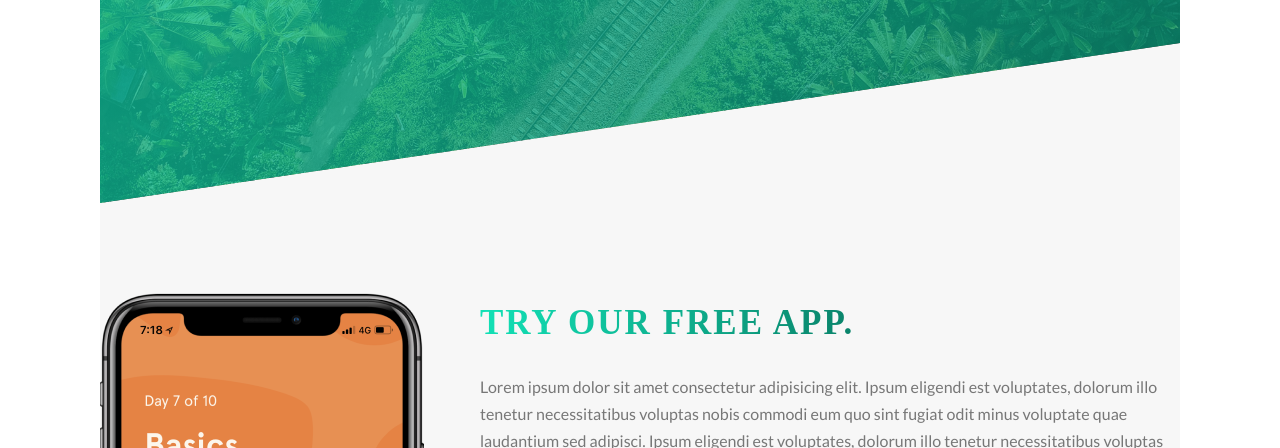
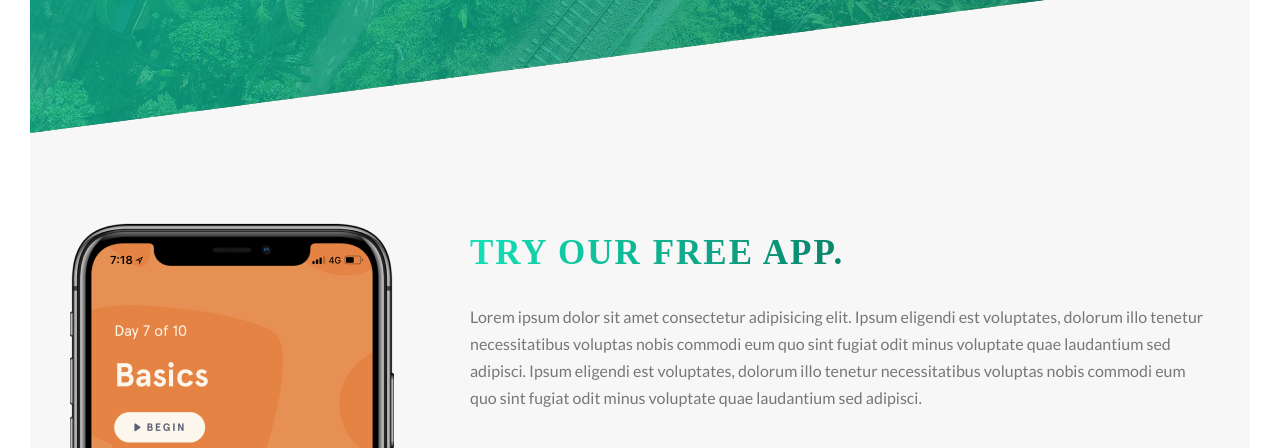
Before and after one commit to madwester/go-guru, a website: page index.html in a window 1280 px wide. Shown: the part 657-1105 px from the top of the page. Drawn offline with nearby package versions, Linux system fonts and the light colour scheme; files that its build step writes are made by us from their sources; files whose address does not match are found by name; a web font is replaced by a local one.

Commit message:
padding body

```diff
--- a/sass/base/_base.scss
+++ b/sass/base/_base.scss
@@ -31,7 +31,7 @@
 
  body {
     box-sizing: border-box; //padding and margin are not added to total width or height
-    padding: 3rem;
+    padding: 3rem!important;
     @include respond(tab-port) {
         padding: 0;
     }
```
